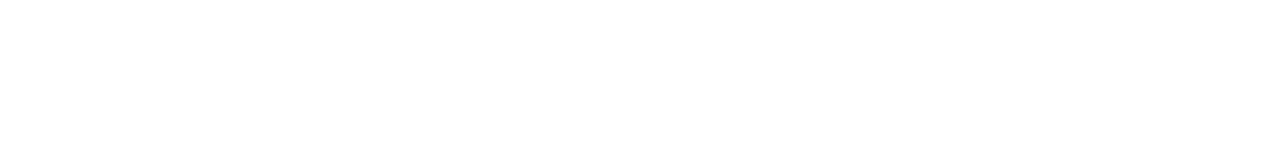
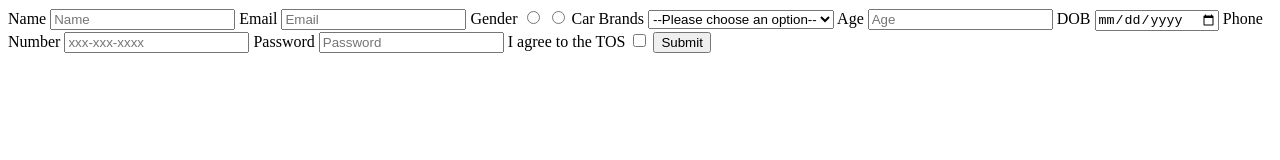
Before and after one commit to acciojob/signup-form-car-salunkevv, a website: page main.html in a window 1280 px wide. Drawn offline with Linux system fonts and the light colour scheme.

Commit message:
created a submission

```diff
--- a/main.html
+++ b/main.html
@@ -8,6 +8,30 @@
 
 <body>
 	<!-- the entire body must be written by student -->
+	<form method="post">
+	<label for="name">Name</label>
+	<input type="text" id="name" placeholder="Name" required>
+	<label for="email">Email</label>
+	<input type="email" id="email" placeholder="Email" required>
+	<label for="gender" >Gender</label>
+	<input type="radio" id="gender_m" required name="gender">
+	<input type="radio" id="gender_f" required name="gender">
+	<label for="cars">Car Brands</label>
+	<select id="cars" >
+		<option value="" selected>--Please choose an option--</option>
+	</select>
+	<label for="age">Age</label>
+	<input type="number" id="age" placeholder="Age" required>
+	<label for="dob">DOB</label>
+	<input type="date" id="dob"  required>
+	<label for="tel">Phone Number</label>
+	<input type="tel" id="tel" placeholder="xxx-xxx-xxxx" >
+	<label for="password">Password</label>
+	<input type="password" id="password" placeholder="Password" required>
+	<label for="tos">I agree to the TOS</label>
+	<input type="checkbox" id="tos" required>
+	<button type="submit">Submit</button>
+	</form>
     <script type="text/javascript" src="./script.js">
 </script>
 
```
